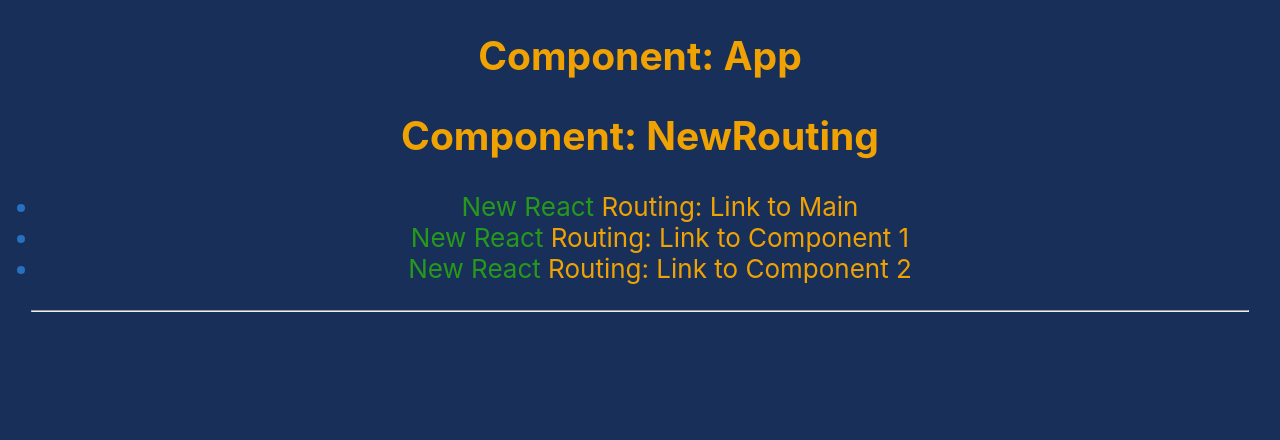
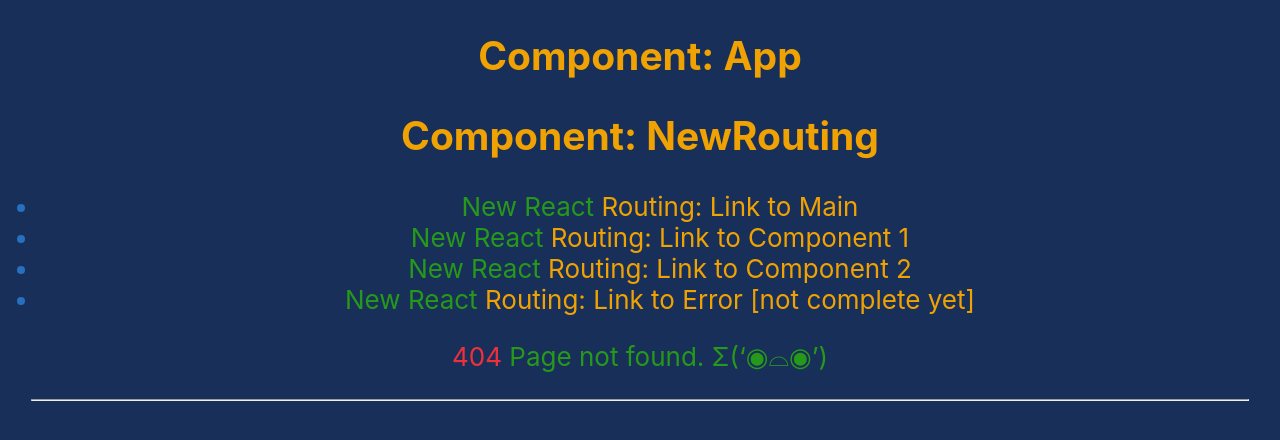
Before and after one commit to Fosa1990/react-test, a React (Create React App) app: page /error in a window 1280 px wide. Shown: the top 440 px of the page. Built offline with nearby package versions, Linux system fonts and the light colour scheme.

Commit message:
added Error(404) page [not complete yet]

```diff
--- /dev/null
+++ b/src/components/NewRouting/Error.js
@@ -0,0 +1,14 @@
+import { Fragment } from 'react';
+
+const Error = () => {
+  return (
+    <Fragment>
+      <p>
+        <span style={{ color: 'var(--red)' }}> 404 </span>
+        <span style={{ color: 'var(--green)' }}>Page not found. Σ(‘◉⌓◉’)</span>
+      </p>
+    </Fragment>
+  );
+};
+
+export default Error;
--- a/src/components/NewRouting/NewRouting.js
+++ b/src/components/NewRouting/NewRouting.js
@@ -4,6 +4,7 @@
 import Component1 from './Component1';
 import Component2 from './Component2';
 import Main from './Main';
+import Error from './Error';
 
 const LinkStyled = styled(Link)`
   color: var(--yellow);
@@ -36,12 +37,19 @@
             Routing: Link to Component 2
           </LinkStyled>
         </li>
+        <li>
+          <LinkStyled to="/error">
+            <span style={{ color: 'var(--green)' }}>New React </span>
+            Routing: Link to Error [not complete yet]
+          </LinkStyled>
+        </li>
       </ul>
 
       <Routes>
         <Route path="/main" element={<Main />} />
         <Route path="/component1" element={<Component1 />} />
         <Route path="/component2" element={<Component2 />} />
+        <Route path="/error" element={<Error />} />
       </Routes>
     </Fragment>
   );
```
